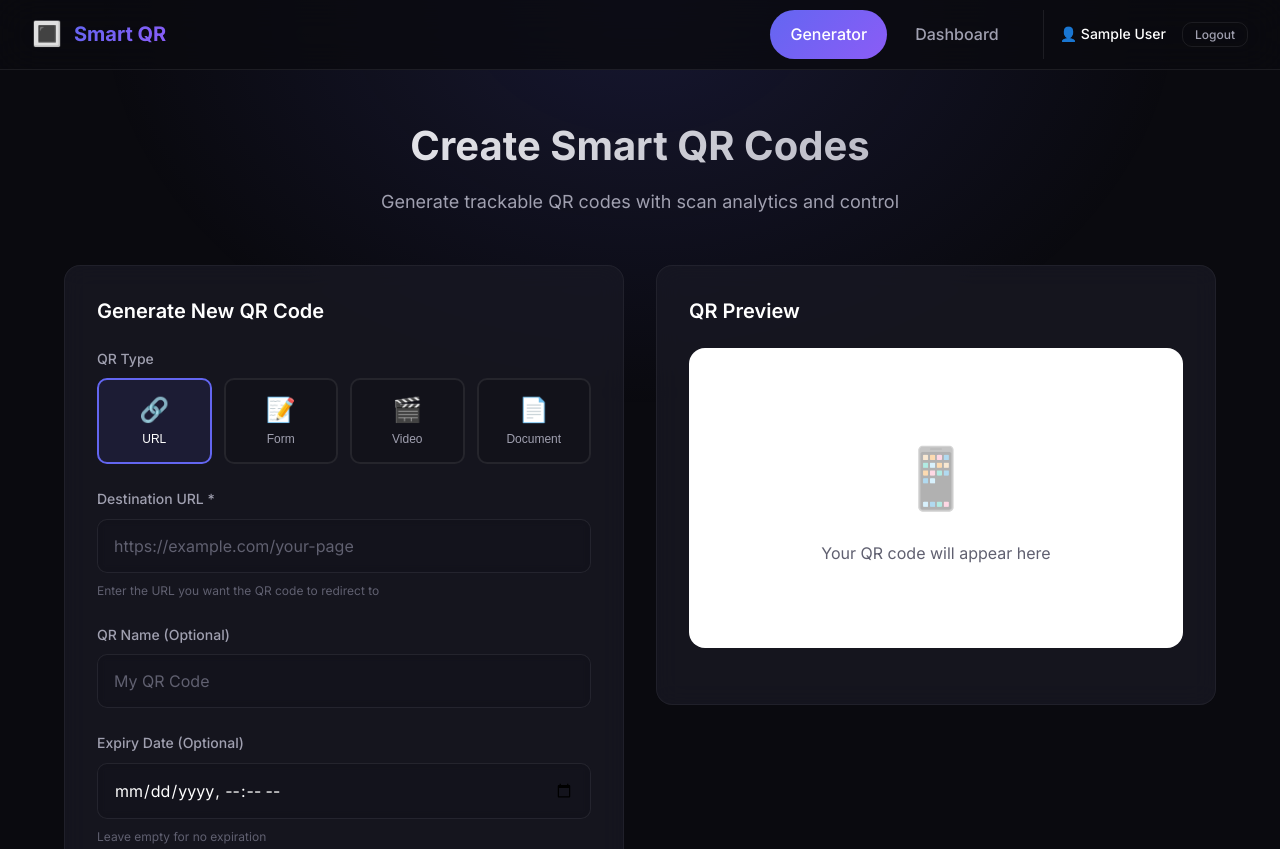
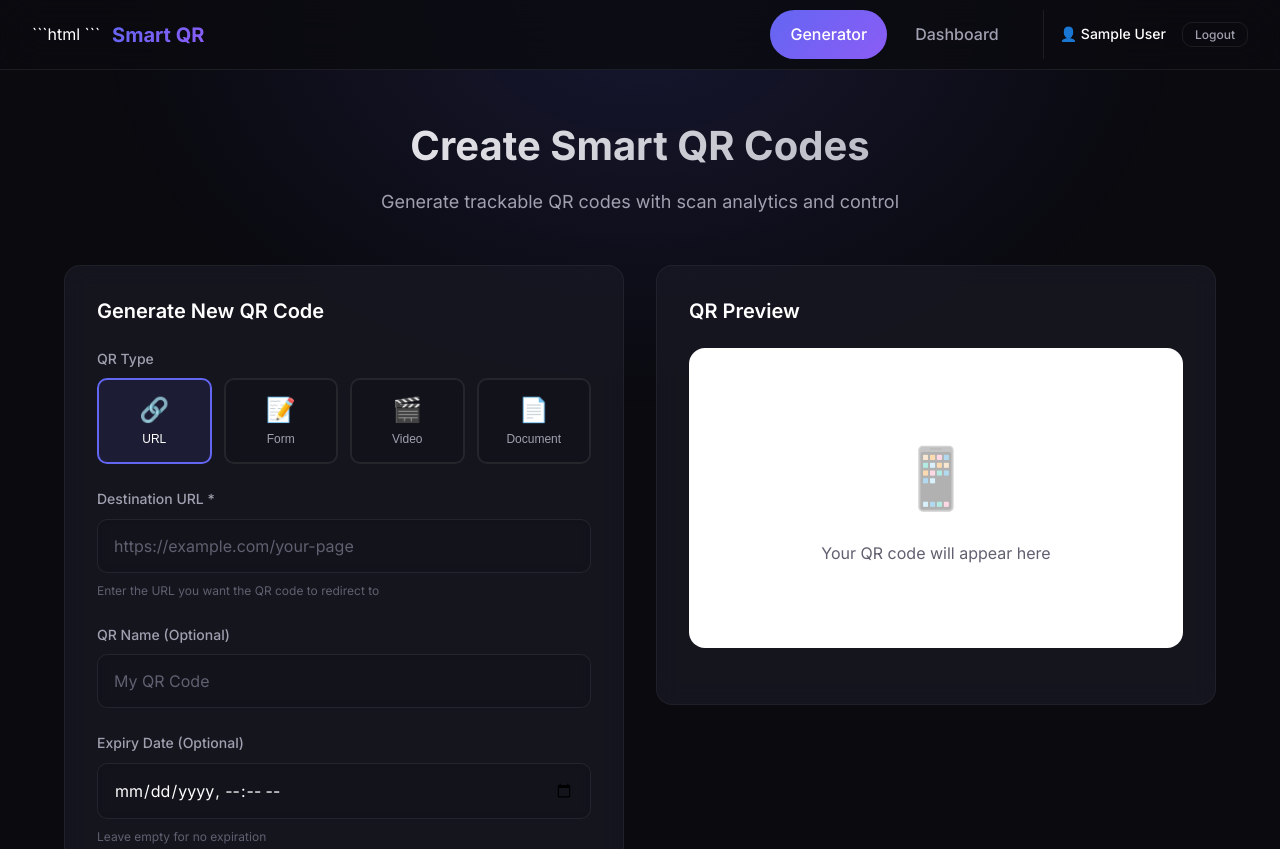
Before and after one commit to algorithnicmind/Q-R_generator, a website: page frontend/index.html in a window 1280 px wide. Shown: the top 849 px of the page. Drawn offline with Linux system fonts and the light colour scheme; sample sign-in values are in the browser's storage.

Commit message:
Update index.html

````diff
--- a/frontend/index.html
+++ b/frontend/index.html
@@ -55,7 +55,8 @@
     <!-- Navigation -->
     <nav class="navbar">
       <div class="nav-brand">
-        <span class="logo">🔳</span>
+```html
+```
         <span class="brand-name">Smart QR</span>
       </div>
       <div class="nav-links">
````
